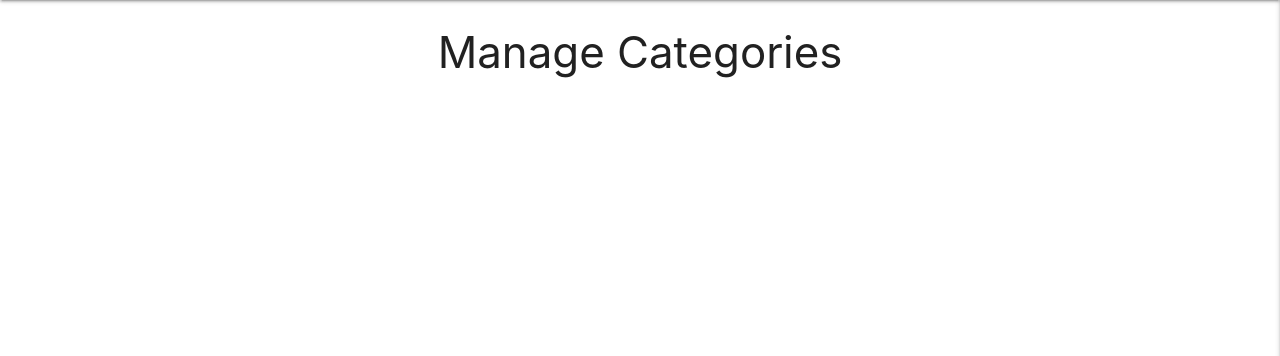
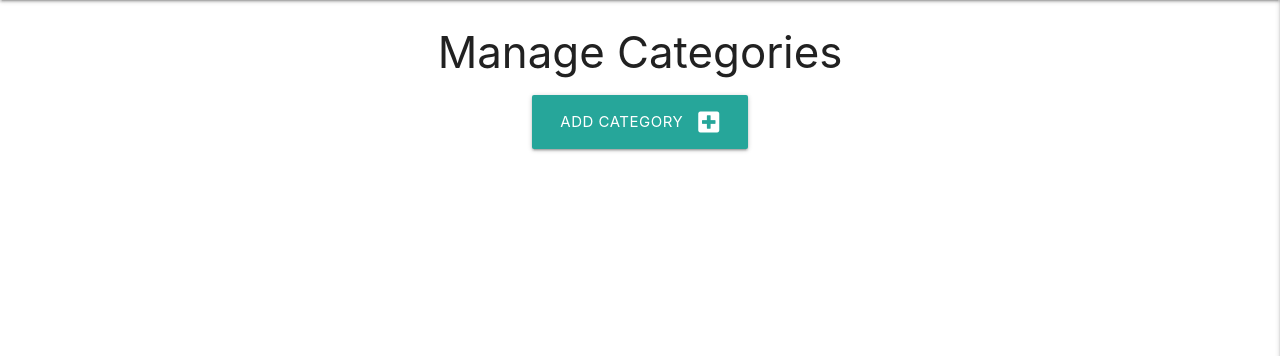
Before and after one commit to andrius-siup/recipe-book, a Flask app: page /get_categories in a window 1280 px wide. Shown: the part 64-420 px from the top of the page. Run offline with Flask 2, Linux system fonts and the light colour scheme; data that the repository does not hold is empty; some libraries are stand-ins or nearby versions.

Commit message:
Create template add_category, and render template to this page

```diff
--- a/app.py
+++ b/app.py
@@ -154,6 +154,11 @@ def get_categories():
     return render_template("categories.html", categories=categories)
 
 
+@app.route("/add_category", methods=["GET", "POST"])
+def add_category():
+    return render_template("add_category.html")
+
+
 if __name__ == "__main__":
     app.run(host=os.environ.get("IP"),
             port=int(os.environ.get("PORT")),
--- a/templates/categories.html
+++ b/templates/categories.html
@@ -2,6 +2,14 @@
 {% block content %}
 
     <h3 class="center-align">Manage Categories</h3>
+
+    <div class="row">
+        <div class="col s12 center-align">
+            <a href="{{ url_for('add_category') }}" class="btn-large">
+                Add Category <i class="fas fa-plus-square right"></i>
+            </a>
+        </div>
+    </div>
 
       <div class="row">
           {%for category in categories%}
```
Also changed, not shown: templates/add_category.html (added, +25 -0 lines).
